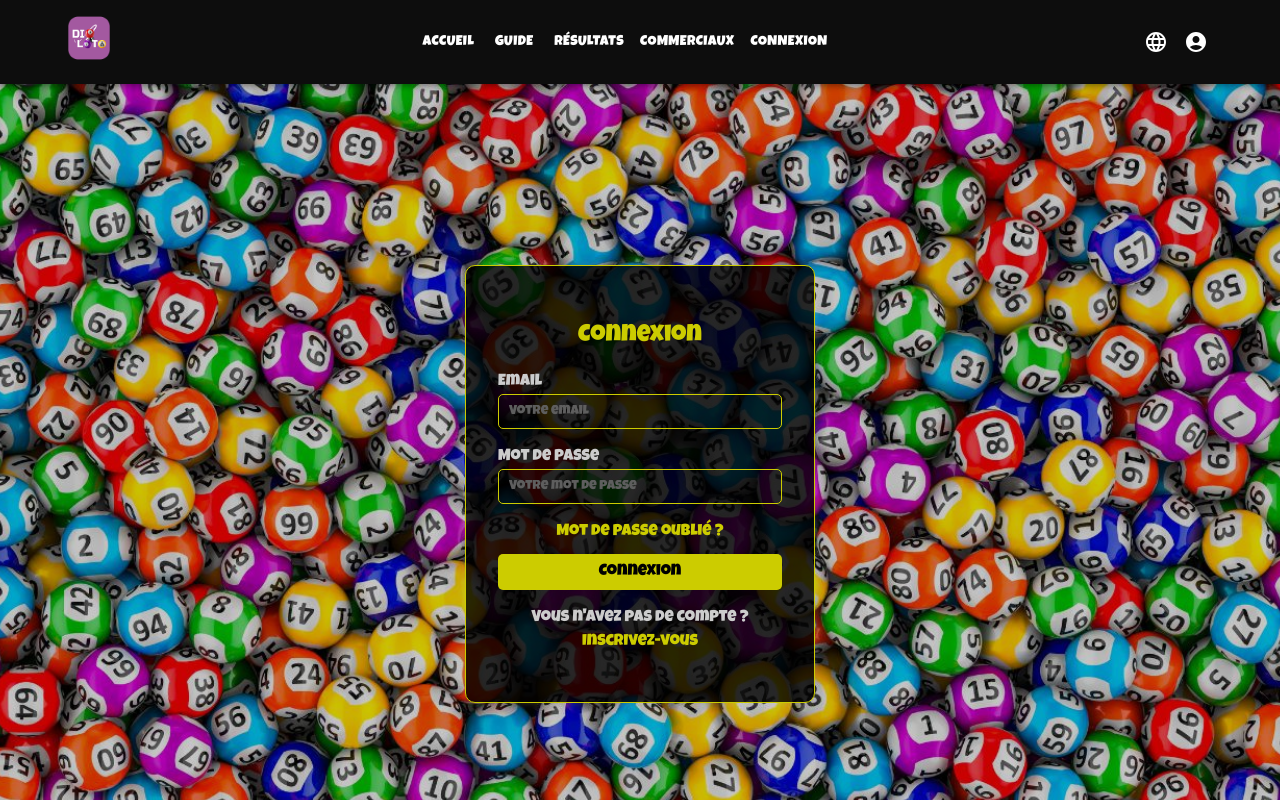
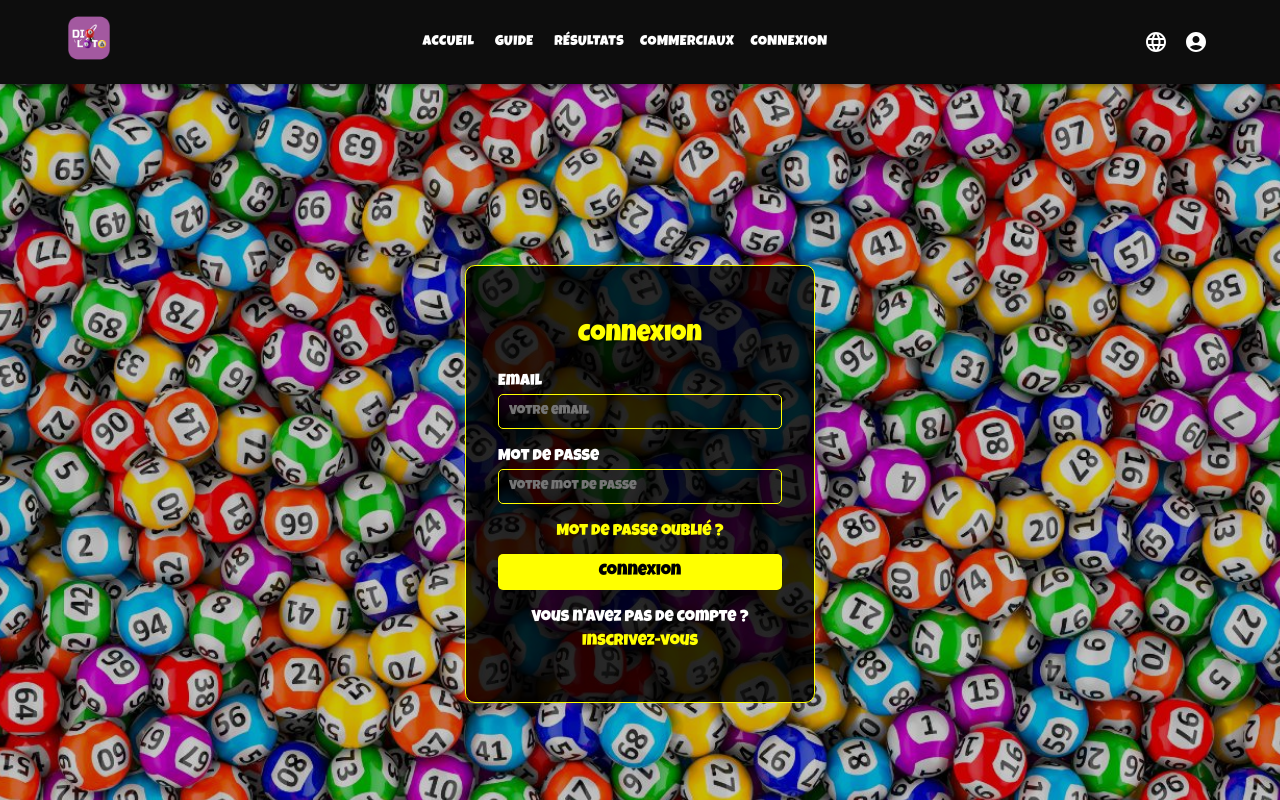
Before and after one commit to hdlcp/DIO_LOTO, a React (Vite) app: page /login in a window 1280 px wide. Built offline with nearby package versions, Linux system fonts and the light colour scheme.

Commit message:
encore login 3

```diff
--- a/src/styles/Auth.css
+++ b/src/styles/Auth.css
@@ -15,6 +15,11 @@
     height: 100%;
     background: rgba(0, 0, 0, 0.2); /* Noir avec 60% d'opacité */
     z-index: 1;
+  }
+
+  .auth-box{
+    position: relative;
+    z-index: 2;
   }
   .auth-box {
     background: rgba(0, 0, 0, 0.8);
```
